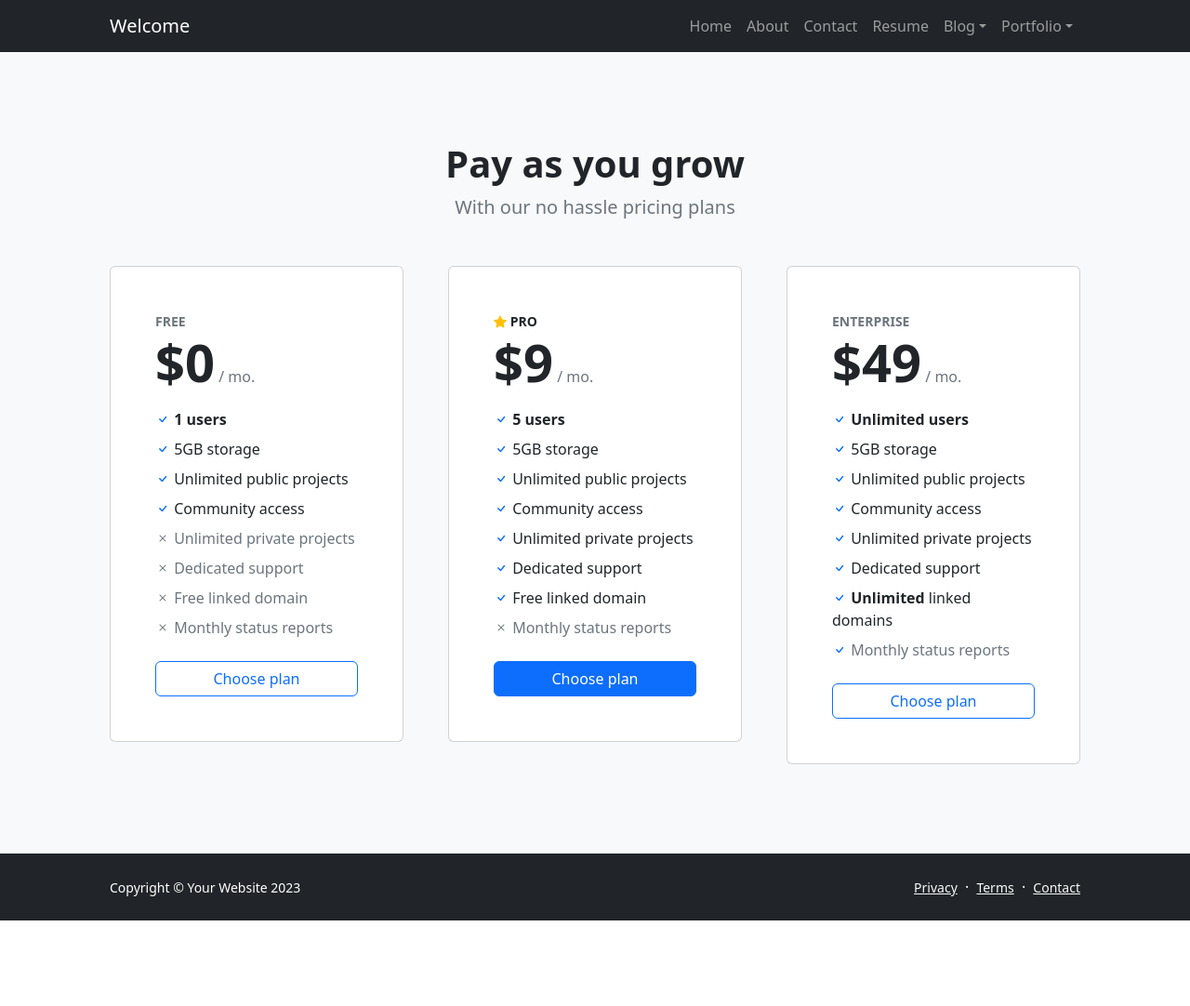
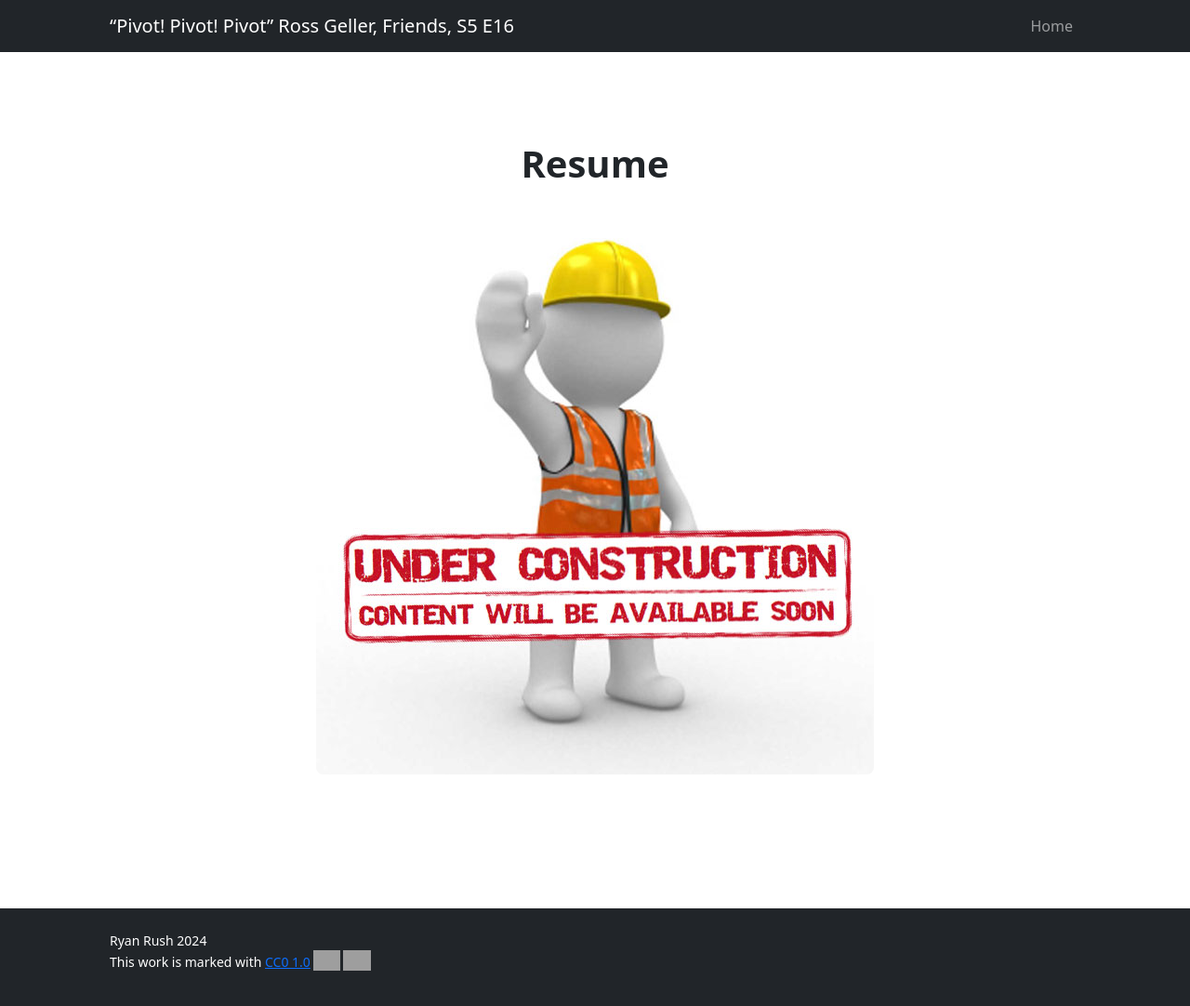
Before and after one commit to ryanrrush/ryanrrush.github.io, a plain HTML site: page resume.html in a window 1280 px wide. Shown: the whole page at 93% size. Before the commit the page ends 990 px from the top, so only its background shows below. Drawn offline with nearby package versions, Linux system fonts and the light colour scheme; grey boxes are pictures that could not be loaded.

Commit message:
Homepage v4
Still can't get video centered, resume page updated

```diff
--- a/resume.html
+++ b/resume.html
@@ -7,7 +7,7 @@
         <meta name="author" content="" />
         <title>Modern Business - Start Bootstrap Template</title>
         <!-- Favicon-->
-        <link rel="icon" type="image/x-icon" href="assets/favicon.ico" />
+        <link rel="icon" type="image/x-icon" href="assets/img/jedi_order.jpeg" />
         <!-- Bootstrap icons-->
         <link href="https://cdn.jsdelivr.net/npm/bootstrap-icons@1.5.0/font/bootstrap-icons.css" rel="stylesheet" />
         <!-- Core theme CSS (includes Bootstrap)-->
@@ -18,17 +18,17 @@
             <!-- Navigation-->
             <nav class="navbar navbar-expand-lg navbar-dark bg-dark">
                 <div class="container px-5">
-                    <a class="navbar-brand" href="index.html">Welcome</a>
+                    <a class="navbar-brand" href="index.html"><q>Pivot! Pivot! Pivot</q> Ross Geller, Friends, S5 E16</a>
                     <button class="navbar-toggler" type="button" data-bs-toggle="collapse" data-bs-target="#navbarSupportedContent" aria-controls="navbarSupportedContent" aria-expanded="false" aria-label="Toggle navigation"><span class="navbar-toggler-icon"></span></button>
                     <div class="collapse navbar-collapse" id="navbarSupportedContent">
                         <ul class="navbar-nav ms-auto mb-2 mb-lg-0">
                             <li class="nav-item"><a class="nav-link" href="index.html">Home</a></li>
-                            <li class="nav-item"><a class="nav-link" href="about.html">About</a></li>
+                            <!--li class="nav-item"><a class="nav-link" href="about.html">About</a></li>
                             <li class="nav-item"><a class="nav-link" href="contact.html">Contact</a></li>
                             <li class="nav-item"><a class="nav-link" href="resume.html">Resume</a></li>
-                            <!-- hide link
+                            hide link
                             <li class="nav-item"><a class="nav-link" href="faq.html">FAQ</a></li>
-                            -->
+
                             <li class="nav-item dropdown">
                                 <a class="nav-link dropdown-toggle" id="navbarDropdownBlog" href="#" role="button" data-bs-toggle="dropdown" aria-expanded="false">Blog</a>
                                 <ul class="dropdown-menu dropdown-menu-end" aria-labelledby="navbarDropdownBlog">
@@ -42,21 +42,23 @@
                                     <li><a class="dropdown-item" href="portfolio-overview.html">Portfolio Overview</a></li>
                                     <li><a class="dropdown-item" href="portfolio-item.html">Portfolio Item</a></li>
                                 </ul>
-                            </li>
+                            </li-->
                         </ul>
                     </div>
                 </div>
             </nav>
             <!-- Pricing section-->
-            <section class="bg-light py-5">
+            <section class="bg-white py-5">
                 <div class="container px-5 my-5">
                     <div class="text-center mb-5">
-                        <h1 class="fw-bolder">Pay as you grow</h1>
-                        <p class="lead fw-normal text-muted mb-0">With our no hassle pricing plans</p>
+                        <h1 class="fw-bolder">Resume</h1>
+                        <img class="img-fluid rounded-3 my-5" src="assets/img/Page_Under_Construction.jpeg" alt="Under Construction Picture" />
+
+                        <!--p class="lead fw-normal text-muted mb-0">With our no hassle pricing plans</p>
                     </div>
-                    <div class="row gx-5 justify-content-center">
+                    <div class="row gx-5 justify-content-center"-->
                         <!-- Pricing card free-->
-                        <div class="col-lg-6 col-xl-4">
+                        <!--div class="col-lg-6 col-xl-4">
                             <div class="card mb-5 mb-xl-0">
                                 <div class="card-body p-5">
                                     <div class="small text-uppercase fw-bold text-muted">Free</div>
@@ -101,9 +103,9 @@
                                     <div class="d-grid"><a class="btn btn-outline-primary" href="#!">Choose plan</a></div>
                                 </div>
                             </div>
-                        </div>
+                        </div-->
                         <!-- Pricing card pro-->
-                        <div class="col-lg-6 col-xl-4">
+                        <!--div class="col-lg-6 col-xl-4">
                             <div class="card mb-5 mb-xl-0">
                                 <div class="card-body p-5">
                                     <div class="small text-uppercase fw-bold">
@@ -151,9 +153,9 @@
                                     <div class="d-grid"><a class="btn btn-primary" href="#!">Choose plan</a></div>
                                 </div>
                             </div>
-                        </div>
+                        </div-->
                         <!-- Pricing card enterprise-->
-                        <div class="col-lg-6 col-xl-4">
+                        <!--div class="col-lg-6 col-xl-4">
                             <div class="card">
                                 <div class="card-body p-5">
                                     <div class="small text-uppercase fw-bold text-muted">Enterprise</div>
@@ -200,7 +202,7 @@
                                 </div>
                             </div>
                         </div>
-                    </div>
+                    </div-->
                 </div>
             </section>
         </main>
@@ -208,14 +210,14 @@
         <footer class="bg-dark py-4 mt-auto">
             <div class="container px-5">
                 <div class="row align-items-center justify-content-between flex-column flex-sm-row">
-                    <div class="col-auto"><div class="small m-0 text-white">Copyright &copy; Your Website 2023</div></div>
-                    <div class="col-auto">
+                    <div class="col-auto"><div class="small m-0 text-white">Ryan Rush 2024<p xmlns:cc="http://creativecommons.org/ns#" >This work is marked with <a href="http://creativecommons.org/publicdomain/zero/1.0?ref=chooser-v1" target="_blank" rel="license noopener noreferrer" style="display:inline-block;">CC0 1.0<img style="height:22px!important;margin-left:3px;vertical-align:text-bottom;" src="https://mirrors.creativecommons.org/presskit/icons/cc.svg?ref=chooser-v1"><img style="height:22px!important;margin-left:3px;vertical-align:text-bottom;" src="https://mirrors.creativecommons.org/presskit/icons/zero.svg?ref=chooser-v1"></a></p></div></div>
+                    <!--div class="col-auto">
                         <a class="link-light small" href="#!">Privacy</a>
                         <span class="text-white mx-1">&middot;</span>
                         <a class="link-light small" href="#!">Terms</a>
                         <span class="text-white mx-1">&middot;</span>
                         <a class="link-light small" href="#!">Contact</a>
-                    </div>
+                    </div-->
                 </div>
             </div>
         </footer>
```
Also changed, not shown: index.html (+12 -12 lines), assets/img/Page_Under_Construction.jpeg (added).
